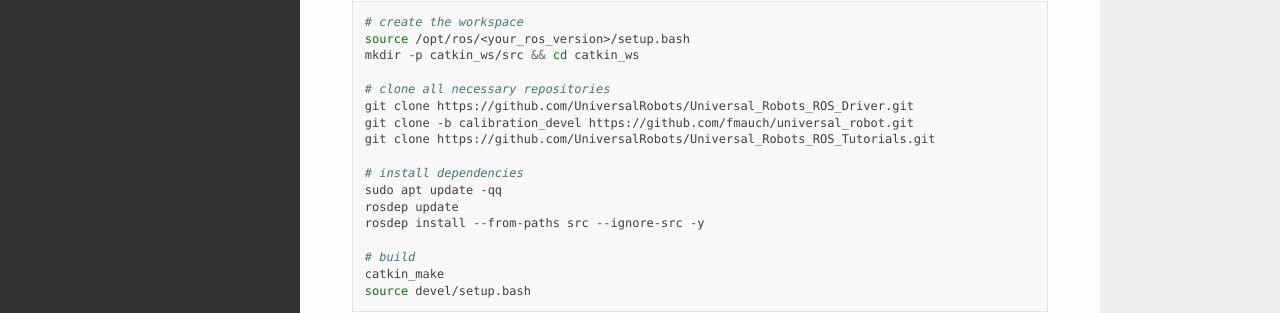
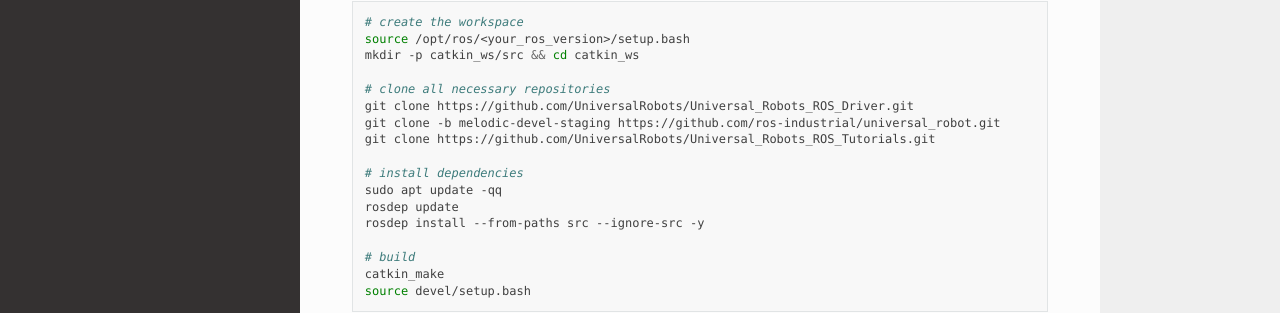
Before and after one commit to UniversalRobots/Universal_Robots_ROS_Tutorials, a Sphinx documentation site: the page built from ur_documentation/docs/source/examples/installation.rst, in a window 1280 px wide and 1292 px high. Shown: the part 279-592 px from the top of the window. Built offline with Sphinx 7.4.7 and the Read the Docs theme 2.0.0, drawn with Linux system fonts in a browser that asks for light colours.

Commit message:
Update universal_robot repository path
My fork has been replaced by upstream's melodic-devel-staging branch a while ago.

```diff
--- a/ur_documentation/docs/source/examples/installation.rst
+++ b/ur_documentation/docs/source/examples/installation.rst
@@ -15,7 +15,7 @@
 
    # clone all necessary repositories
    git clone https://github.com/UniversalRobots/Universal_Robots_ROS_Driver.git
-   git clone -b calibration_devel https://github.com/fmauch/universal_robot.git
+   git clone -b melodic-devel-staging https://github.com/ros-industrial/universal_robot.git
    git clone https://github.com/UniversalRobots/Universal_Robots_ROS_Tutorials.git
 
    # install dependencies
```
